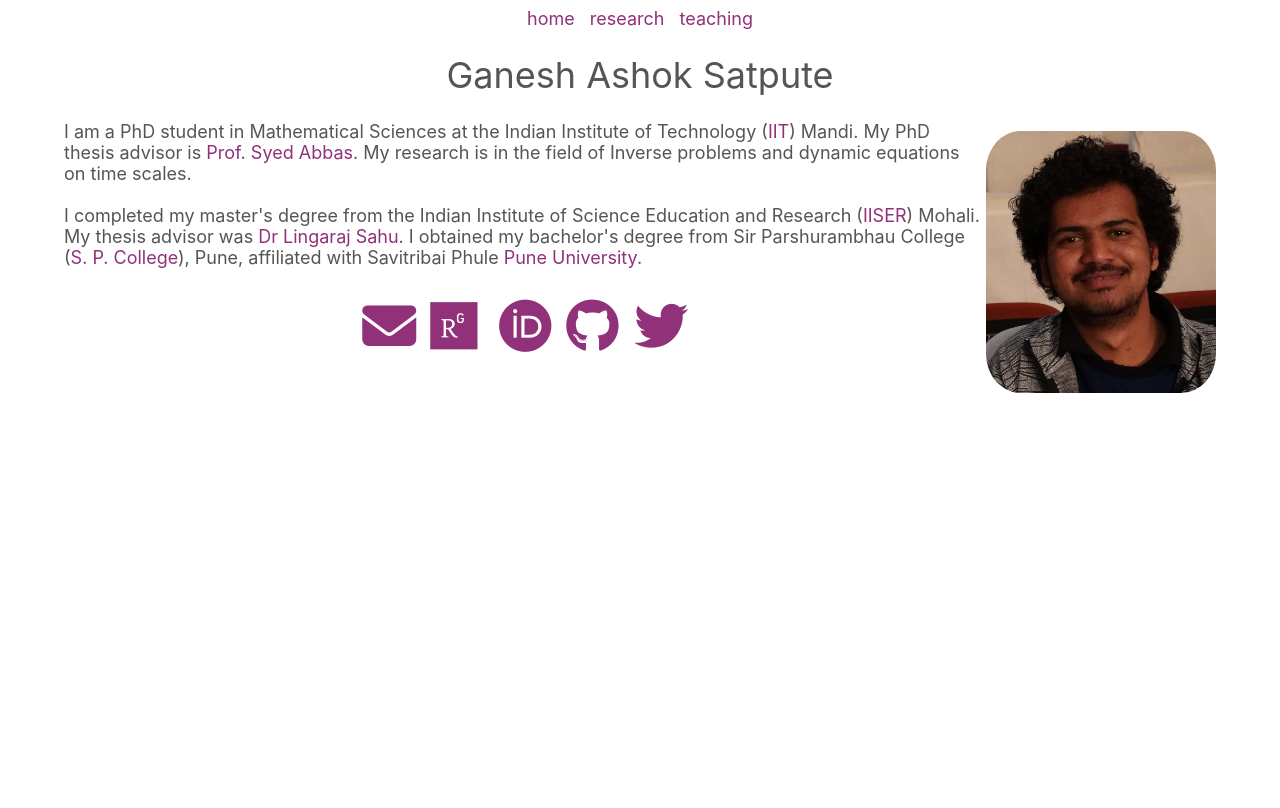
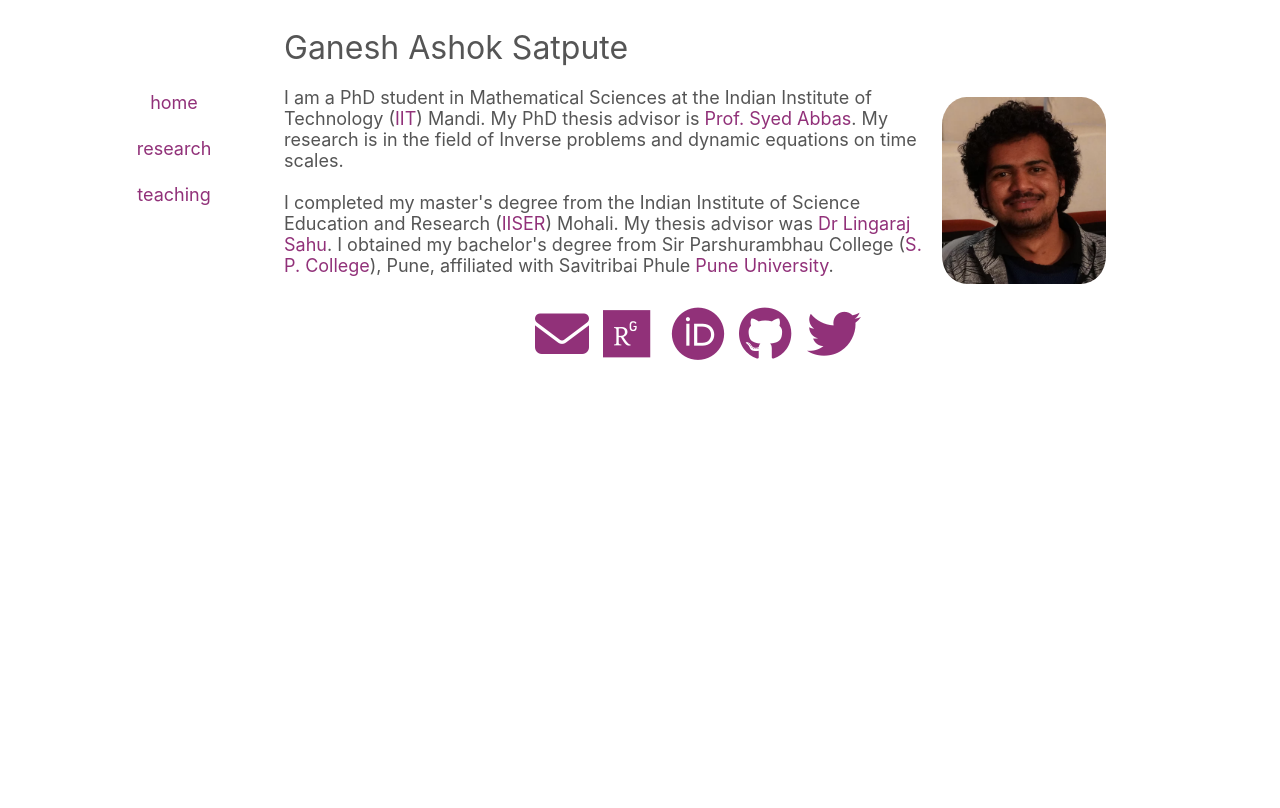
Before and after one commit to ganeshasatpute/ganeshasatpute.github.io, a PHP site: page / in a window 1280 px wide. Run offline with PHP 8.4, Linux system fonts and the light colour scheme; some libraries are stand-ins or nearby versions.

Commit message:
Update style.css

```diff
--- a/style.css
+++ b/style.css
@@ -24,6 +24,11 @@ a:hover {
     font-weight: 600
   }
 
+  h1 {
+    margin: 20px 0;
+    font-size: 2rem;
+  }
+
   div#navigation {
     text-align: center;
   }
@@ -34,10 +39,6 @@ div#navigation a {
 
   h1,h2,h3 {
     font-weight: normal;
-}
-
-h1 {
-    text-align: center;
   }
 
   .ganesh-pic {
@@ -64,6 +65,34 @@ h1 {
       margin-left: 5%;
       margin-right: 5%;
       font-size: large;
+      display: flex;
+      flex-direction: row;
+    }
+
+    div#navigation {
+      margin-top: 5%;
+      width: 200px;
+      text-align: left;
+      padding: 10px;
+      height: 100vh; /* Full viewport height */
+      position: fixed;
+    }
+
+    div#navigation a {
+      display: block;
+      padding: 10px;
+      text-decoration: none;
+      color: #913179;
+      margin-bottom: 5px;
+      border-radius: 4px;
+      text-align: center;
+    }
+
+
+    #content {
+      margin-left: 220px; /* Match the width of the navigation */
+      margin-right: 110px;
+      flex: 1;
     }
 
     .ganesh-pic {
@@ -74,4 +103,5 @@ h1 {
       margin: 10px 0px 5px 5px;
     }
 
+
   }
```
Lines whose indentation alone changed are shown as unchanged.
